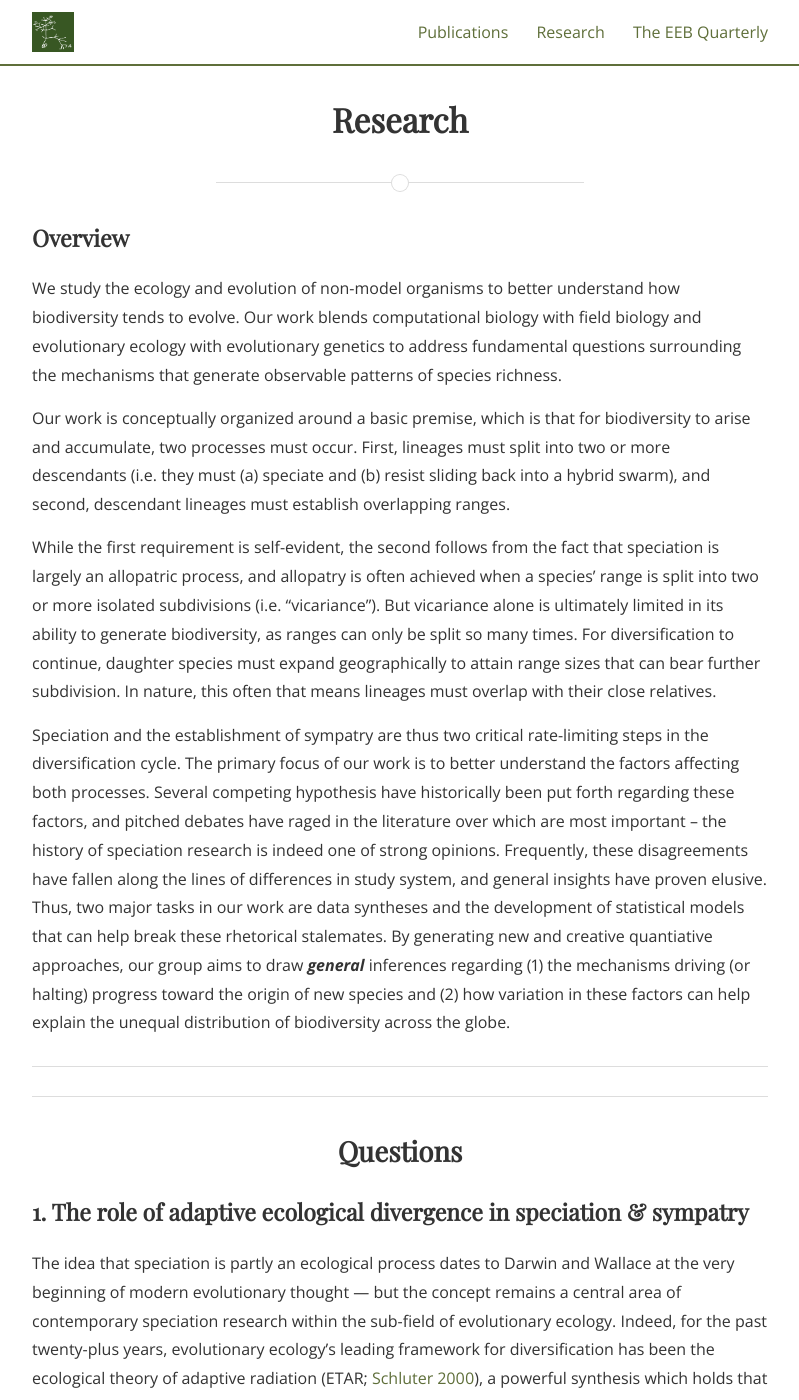
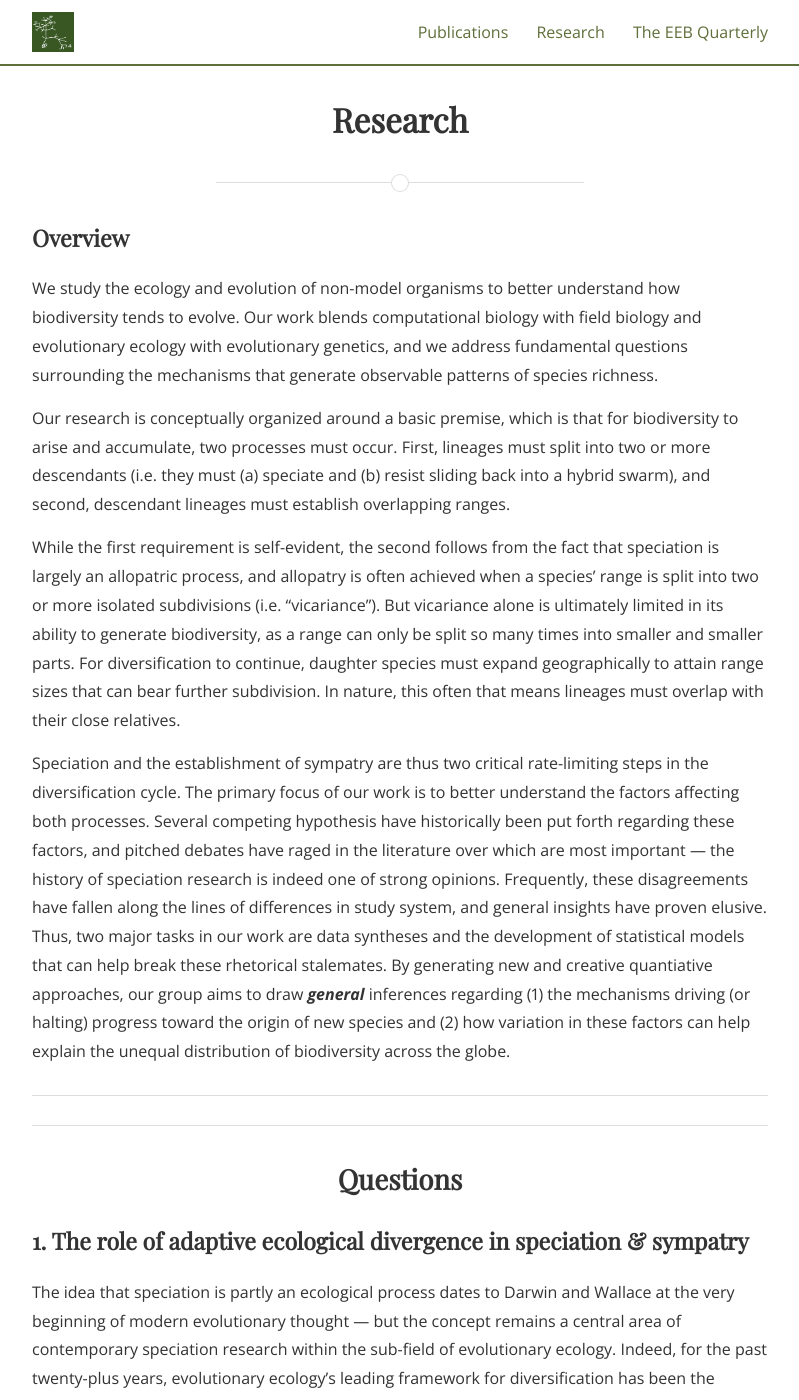
Before and after one commit to SeanASAnderson/SeanASAnderson.github.io, a Jekyll site: the page built from research.md, in a window 1280 px wide and 1400 px high. Shown: the whole window, without its empty margins (240-1039 px from the left). Built offline with Jekyll 4.4.1, drawn with Linux system fonts in a browser that asks for light colours; nearby versions of some CDN libraries; some web fonts are replaced.

Commit message:
research update

```diff
--- a/research.md
+++ b/research.md
@@ -7,13 +7,13 @@ main_nav: true
 
 ### Overview
 
-We study the ecology and evolution of non-model organisms to better understand how biodiversity tends to evolve. Our work blends computational biology with field biology and evolutionary ecology with evolutionary genetics to address fundamental questions surrounding the mechanisms that generate observable patterns of species richness.
+We study the ecology and evolution of non-model organisms to better understand how biodiversity tends to evolve. Our work blends computational biology with field biology and evolutionary ecology with evolutionary genetics, and we address fundamental questions surrounding the mechanisms that generate observable patterns of species richness.
 
-Our work is conceptually organized around a basic premise, which is that for biodiversity to arise and accumulate, two processes must occur. First, lineages must split into two or more descendants (i.e. they must (a) speciate and (b) resist sliding back into a hybrid swarm), and second, descendant lineages must establish overlapping ranges.
+Our research is conceptually organized around a basic premise, which is that for biodiversity to arise and accumulate, two processes must occur. First, lineages must split into two or more descendants (i.e. they must (a) speciate and (b) resist sliding back into a hybrid swarm), and second, descendant lineages must establish overlapping ranges.
 
-While the first requirement is self-evident, the second follows from the fact that speciation is largely an allopatric process, and allopatry is often achieved when a species’ range is split into two or more isolated subdivisions (i.e. “vicariance”). But vicariance alone is ultimately limited in its ability to generate biodiversity, as ranges can only be split so many times. For diversification to continue, daughter species must expand geographically to attain range sizes that can bear further subdivision. In nature, this often that means lineages must overlap with their close relatives.
+While the first requirement is self-evident, the second follows from the fact that speciation is largely an allopatric process, and allopatry is often achieved when a species’ range is split into two or more isolated subdivisions (i.e. “vicariance”). But vicariance alone is ultimately limited in its ability to generate biodiversity, as a range can only be split so many times into smaller and smaller parts. For diversification to continue, daughter species must expand geographically to attain range sizes that can bear further subdivision. In nature, this often that means lineages must overlap with their close relatives.
 
-Speciation and the establishment of sympatry are thus two critical rate-limiting steps in the diversification cycle. The primary focus of our work is to better understand the factors affecting both processes. Several competing hypothesis have historically been put forth regarding these factors, and pitched debates have raged in the literature over which are most important -- the history of speciation research is indeed one of strong opinions. Frequently, these disagreements have fallen along the lines of differences in study system, and general insights have proven elusive. Thus, two major tasks in our work are data syntheses and the development of statistical models that can help break these rhetorical stalemates. By generating new and creative quantiative approaches, our group aims to draw <b><i> general </i></b>  inferences regarding (1) the mechanisms driving (or halting) progress toward the origin of new species and (2) how variation in these factors can help explain the unequal distribution of biodiversity across the globe.
+Speciation and the establishment of sympatry are thus two critical rate-limiting steps in the diversification cycle. The primary focus of our work is to better understand the factors affecting both processes. Several competing hypothesis have historically been put forth regarding these factors, and pitched debates have raged in the literature over which are most important <span>&#8212;</span> the history of speciation research is indeed one of strong opinions. Frequently, these disagreements have fallen along the lines of differences in study system, and general insights have proven elusive. Thus, two major tasks in our work are data syntheses and the development of statistical models that can help break these rhetorical stalemates. By generating new and creative quantiative approaches, our group aims to draw <b><i> general </i></b> inferences regarding (1) the mechanisms driving (or halting) progress toward the origin of new species and (2) how variation in these factors can help explain the unequal distribution of biodiversity across the globe.
 
 <!--<Finally, while nature can be profoundly idiosyncratic, it is ultimately necessary to generalize when attempting to explain broader-scale patterns of diversity. For this reason... -->
 
```
